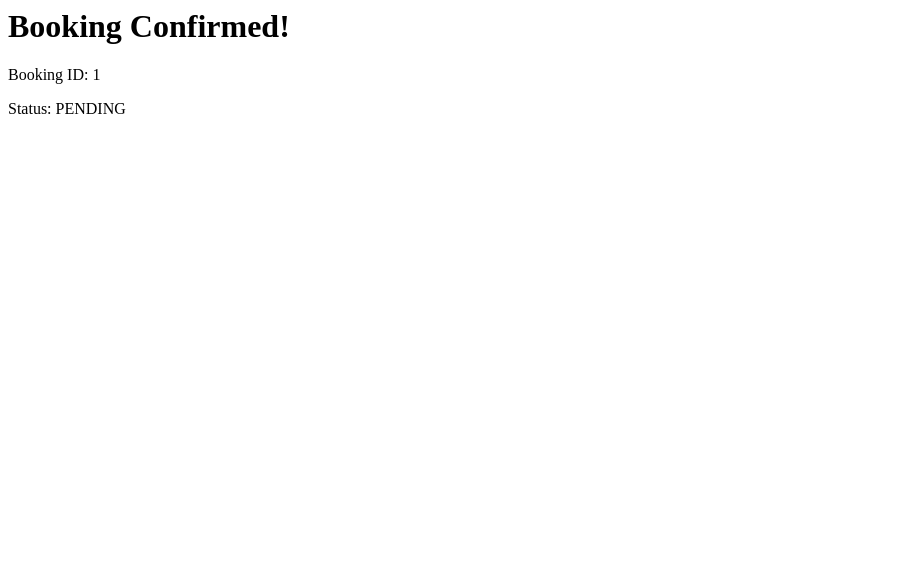
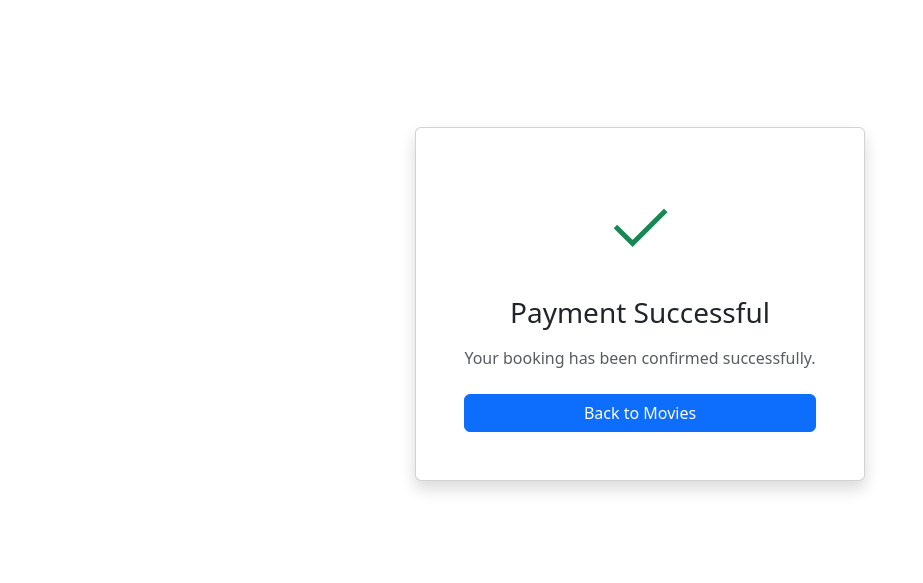
Before and after one commit to ashmoneykash/bookaseat, a Django app: page /payment/success/1/ in a window 1280 px wide. Shown: the top 583 px of the page, without its empty margins (0-923 px from the left). Run offline with Django 5.2, Linux system fonts and the light colour scheme; tables that the repository leaves empty hold one stand-in row (values such as "Sample post").

Commit message:
UI: style payment success page

```diff
--- a/payments/templates/payments/success.html
+++ b/payments/templates/payments/success.html
@@ -1,4 +1,22 @@
-<h1>Booking Confirmed!</h1>
+{% extends "base.html" %}
 
-<p>Booking ID: {{ booking.id }}</p>
-<p>Status: {{ booking.status }}</p>
+{% block title %}Payment Successful{% endblock %}
+
+{% block content %}
+<div class="d-flex justify-content-center align-items-center" style="min-height: 70vh;">
+    <div class="card shadow text-center p-5" style="max-width: 450px;">
+        <div class="mb-4">
+            <span class="display-1 text-success">✓</span>
+        </div>
+
+        <h3 class="mb-3">Payment Successful</h3>
+        <p class="text-muted mb-4">
+            Your booking has been confirmed successfully.
+        </p>
+
+        <a href="/movies/" class="btn btn-primary px-4">
+            Back to Movies
+        </a>
+    </div>
+</div>
+{% endblock %}
```
